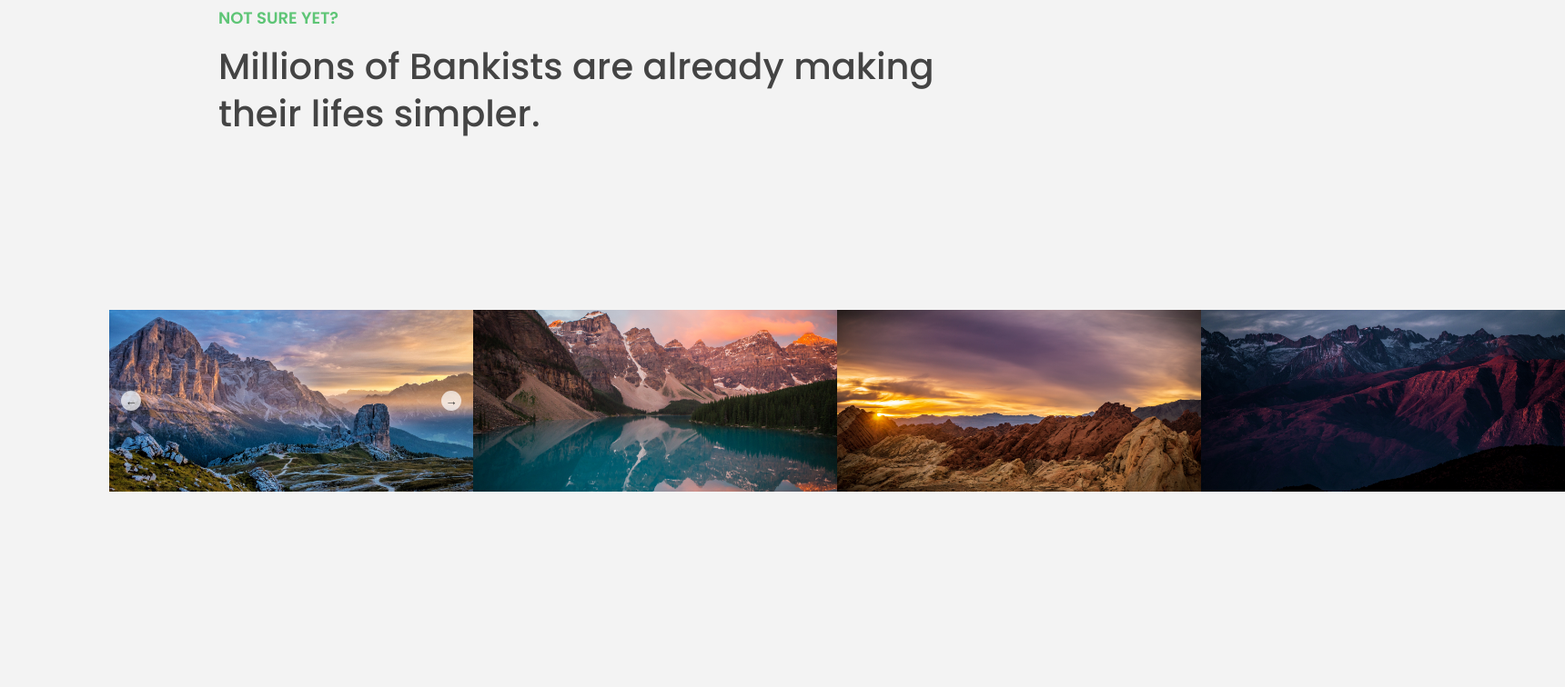
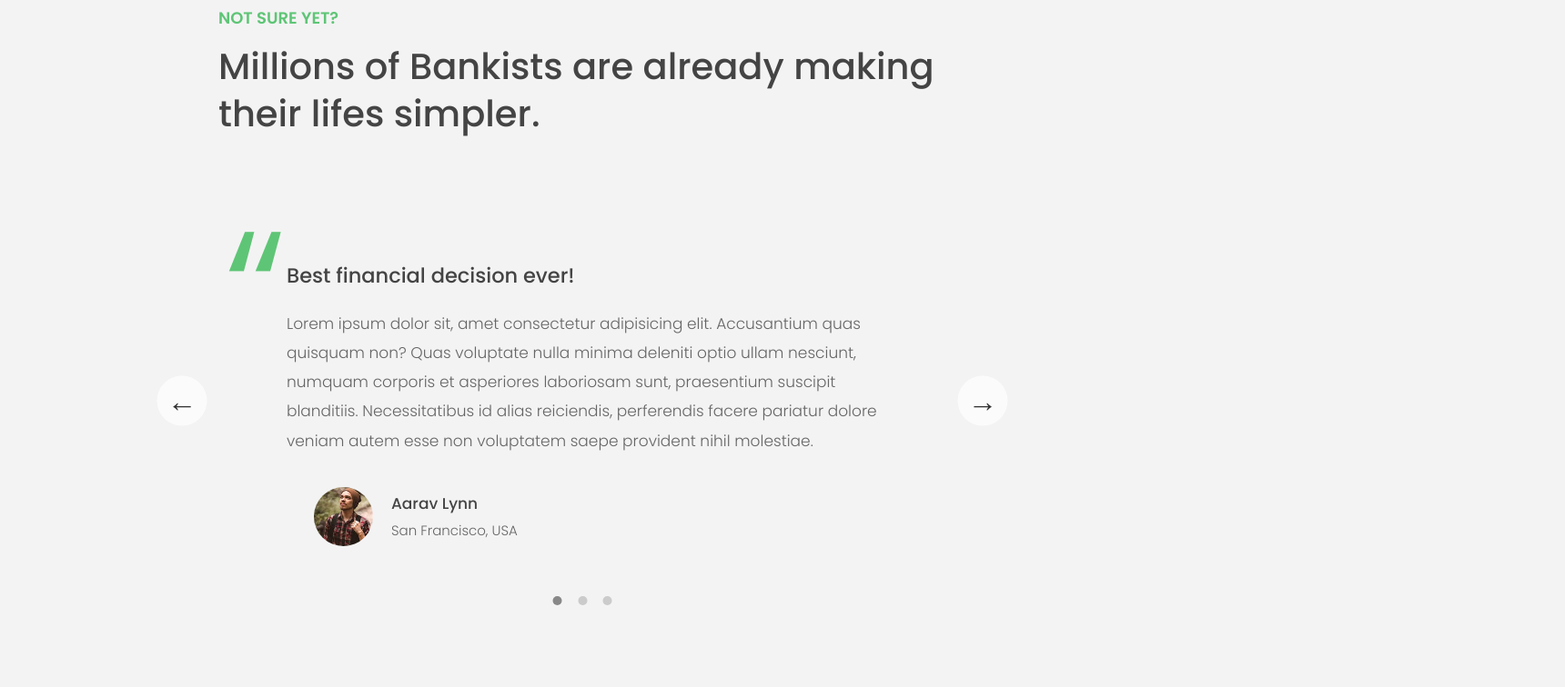
Before and after one commit to younusraza909/DOM-Projects, a plain HTML site: page Bankist/index.html in a window 1280 px wide. Shown: the part 3284-4040 px from the top of the page at 91% size, 1720 px wide, since content can reach past the window. Drawn offline with Linux system fonts and the light colour scheme.

Commit message:
Slider Component Done!

```diff
--- a/Bankist/index.html
+++ b/Bankist/index.html
@@ -217,7 +217,7 @@
       </div>
 
       <div class="slider">
-        <!-- <div class="slide slide--1">
+        <div class="slide slide--1">
           <div class="testimonial">
             <h5 class="testimonial__header">Best financial decision ever!</h5>
             <blockquote class="testimonial__text">
@@ -275,12 +275,12 @@
               <p class="testimonial__location">Lisbon, Portugal</p>
             </address>
           </div>
-        </div> -->
+        </div>
 
-        <div class="slide"><img src="img/img-1.jpg" alt="Photo 1" /></div>
+        <!-- <div class="slide"><img src="img/img-1.jpg" alt="Photo 1" /></div>
         <div class="slide"><img src="img/img-2.jpg" alt="Photo 2" /></div>
         <div class="slide"><img src="img/img-3.jpg" alt="Photo 3" /></div>
-        <div class="slide"><img src="img/img-4.jpg" alt="Photo 4" /></div>
+        <div class="slide"><img src="img/img-4.jpg" alt="Photo 4" /></div> -->
         <button class="slider__btn slider__btn--left">&larr;</button>
         <button class="slider__btn slider__btn--right">&rarr;</button>
         <div class="dots"></div>
--- a/Bankist/script.js
+++ b/Bankist/script.js
@@ -162,7 +162,7 @@ const sectionObserver = new IntersectionObserver(revealSection, {
 
 allSection.forEach(function (section) {
   sectionObserver.observe(section);
-  section.classList.add("section--hidden");
+  // section.classList.add("section--hidden");
 });
 
 //Lazy Image Loading Using intersecton API
@@ -191,42 +191,91 @@ imgTargets.forEach(function (img) {
 });
 
 ///Slider Componenent
+const slider = function () {
   const slides = document.querySelectorAll(".slide");
   const slider = document.querySelector(".slider");
   const btnLeft = document.querySelector(".slider__btn--left");
   const btnRight = document.querySelector(".slider__btn--right");
+  const dotContainer = document.querySelector(".dots");
 
   let curSlide = 0;
   const maxSlide = slides.length;
 
-slider.style.transform = "scale(0.4) translateX(-800px)";
-slider.style.overflow = "visible";
   slides.forEach((s, i) => (s.style.transform = `translateX(${100 * i}%)`));
 
+  const activateDot = function (slide) {
+    document
+      .querySelectorAll(".dots__dot")
+      .forEach((dot) => dot.classList.remove("dots__dot--active"));
+
+    document
+      .querySelector(`.dots__dot[data-slide="${slide}"]`)
+      .classList.add("dots__dot--active");
+  };
   const goToSlide = function (slide) {
     slides.forEach(
       (s, i) => (s.style.transform = `translateX(${100 * (i - slide)}%)`)
     );
   };
 
+  const createDots = function () {
+    slides.forEach(function (s, i) {
+      dotContainer.insertAdjacentHTML(
+        "beforeend",
+        `
+    <button class="dots__dot" data-slide="${i}"></button>
+    `
+      );
+    });
+  };
+
   //Next slide
-btnRight.addEventListener("click", function (e) {
+  const nextSlide = function () {
     if (curSlide === maxSlide - 1) {
       curSlide = 0;
     } else {
       curSlide++;
     }
     goToSlide(curSlide);
-});
+    activateDot(curSlide);
+  };
   //Prev slide
-btnLeft.addEventListener("click", function (e) {
+  const prevSlide = function () {
     if (curSlide === 0) {
       curSlide = maxSlide - 1;
     } else {
       curSlide--;
     }
     goToSlide(curSlide);
+    activateDot(curSlide);
+  };
+
+  const init = function () {
+    createDots();
+    activateDot(0);
+    goToSlide(0);
+  };
+  init();
+
+  //Event Handlers
+  btnRight.addEventListener("click", nextSlide);
+  btnLeft.addEventListener("click", prevSlide);
+  //Firing function through keyboard
+  document.addEventListener("keydown", function (e) {
+    if (e.key === "ArrowLeft") prevSlide();
+    e.key === "ArrowRight" && nextSlide();
   });
+
+  //events for dots
+  dotContainer.addEventListener("click", function (e) {
+    if (e.target.classList.contains("dots__dot")) {
+      const { slide } = e.target.dataset;
+      goToSlide(slide);
+      activateDot(slide);
+    }
+  });
+};
+slider();
 ///////////////////////////////////////////////////////
 // //Creating and insterting cookies message to Page
 // const header = document.querySelector(".header");
```
Lines whose indentation alone changed are shown as unchanged.
